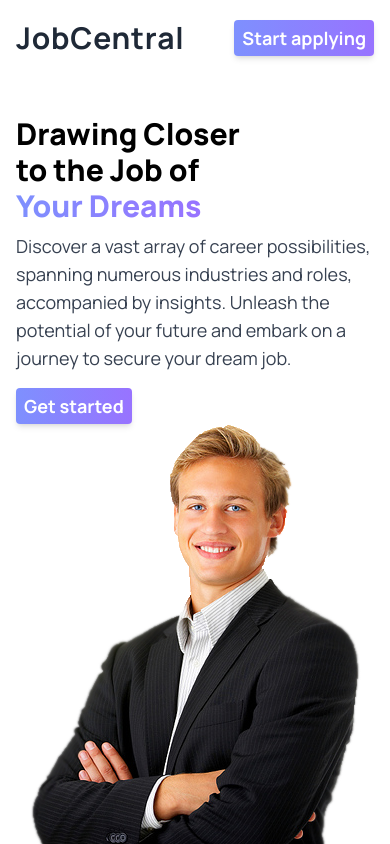
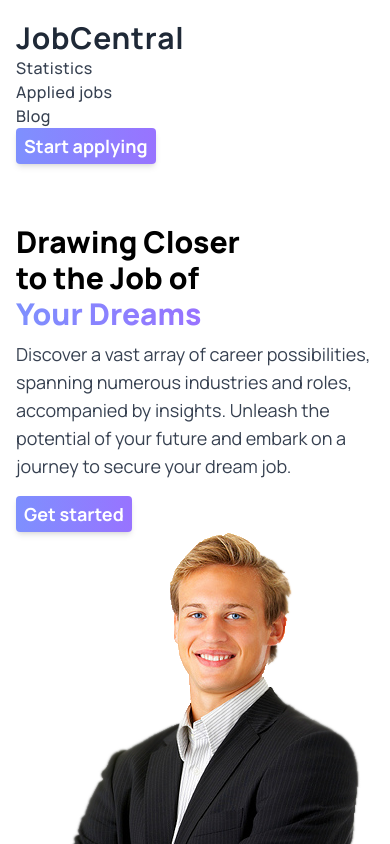
Before and after one commit to dhee-chowdhury/job-central-react, a React (Vite) app: page / in a window 390 px wide. Shown: the top 844 px of the page. Built offline with nearby package versions, Linux system fonts and the light colour scheme.

Commit message:
added readme

```diff
--- a/src/components/AppliedJobs.jsx
+++ b/src/components/AppliedJobs.jsx
@@ -7,7 +7,6 @@ import { toast } from "react-hot-toast";
 
 const AppliedJobs = () => {
   const savedJobs = useContext(AppliedJobsContext || []);
-  console.log(savedJobs);
   const [appliedJobs, setAppliedJobs] = useState(savedJobs);
 
   //showing all the jobs from local storage/db
--- a/src/components/Header.jsx
+++ b/src/components/Header.jsx
@@ -4,14 +4,13 @@ import { Link, NavLink } from "react-router-dom";
 const Header = () => {
   return (
     <div className="px-4 py-5 mx-auto sm:max-w-xl md:max-w-full lg:max-w-screen-xl md:px-24 lg:px-8">
-      <div className="relative flex items-center justify-between">
+      <div className="relative lg:flex items-center justify-between">
         <Link to="/" className="inline-flex items-center">
-          {/* <div className="flex items-center justify-center w-12 h-12 rounded-full bg-cyan-200"></div> */}
           <div className="text-3xl font-bold tracking-wide text-gray-800 ">
             JobCentral
           </div>
         </Link>
-        <ul className="items-center hidden space-x-8 lg:flex">
+        <ul className="items-center lg:space-x-8 lg:flex">
           <li>
             <NavLink
               to="/statistics"
--- a/src/components/loaders/jobDetails.js
+++ b/src/components/loaders/jobDetails.js
@@ -1,7 +1,6 @@
 export const jobDetails = async (id) => {
   const jobsData = await fetch("jobs.json");
   const jobs = await jobsData.json();
-  console.log(jobs);
   const job = jobs.find((job) => job._id === id);
   return job;
 };
```
Also changed, not shown: 1 other file (tests, documents, lock files or other folders).
